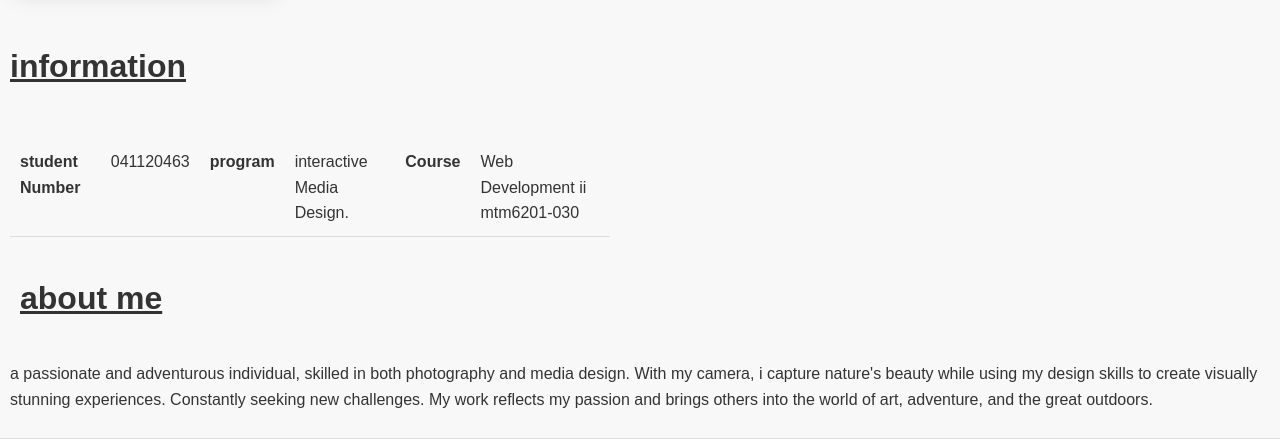
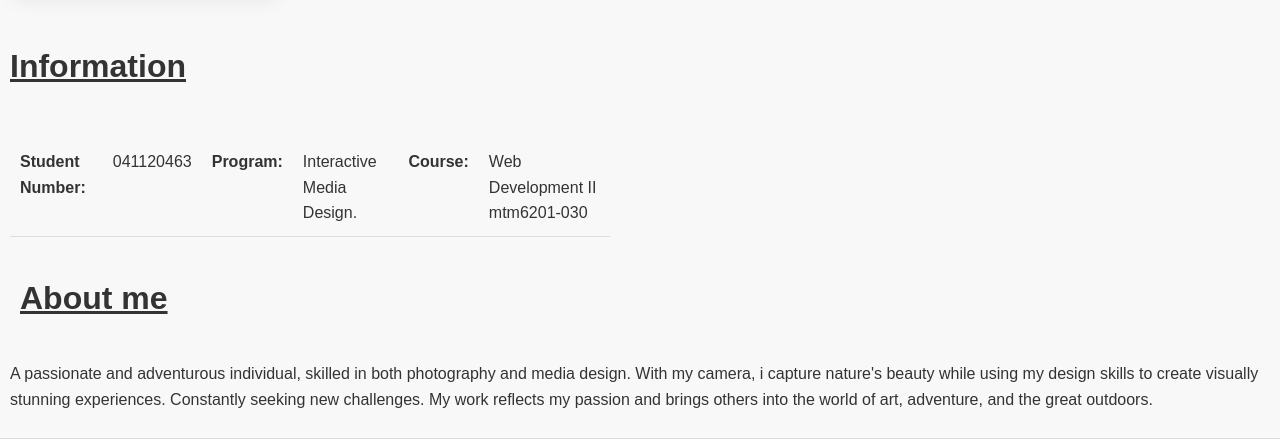
Before and after one commit to muoz0003/mtm6201-week1, a plain HTML site: page index.html in a window 1280 px wide. Shown: the part 376-815 px from the top of the page. Drawn offline with Linux system fonts and the light colour scheme.

Commit message:
adds grammar corrections

```diff
--- a/index.html
+++ b/index.html
@@ -14,21 +14,21 @@
     </header>
     <main>
         <div class="imagen"><img src="images/portrait.jpg" alt="David Munoz Jensen image" class="portrait-img"></div>
-        <h2>information</h2>
+        <h2>Information</h2>
         <dl>
             <dd>
                 <div class="student-info">
                     <dl>
-                        <dt>student Number</dt>
+                        <dt>Student Number:</dt>
                         <dd>041120463</dd>
-                        <dt>program</dt>
-                        <dd>interactive Media Design.</dd>
-                        <dt>Course</dt>
-                        <dd>Web Development ii mtm6201-030</dd>
+                        <dt>Program:</dt>
+                        <dd>Interactive Media Design.</dd>
+                        <dt>Course:</dt>
+                        <dd>Web Development II mtm6201-030</dd>
                     </dl>
                 </div>
-                <h2>about me</h2>
-                <p>a passionate and adventurous individual, skilled in both photography and media design. With my
+                <h2>About me</h2>
+                <p>A passionate and adventurous individual, skilled in both photography and media design. With my
                     camera, i capture nature's beauty while using my design skills to create visually stunning
                     experiences. Constantly seeking new challenges. My work reflects my passion and brings others into
                     the world of art, adventure, and the great outdoors.</p>
```
